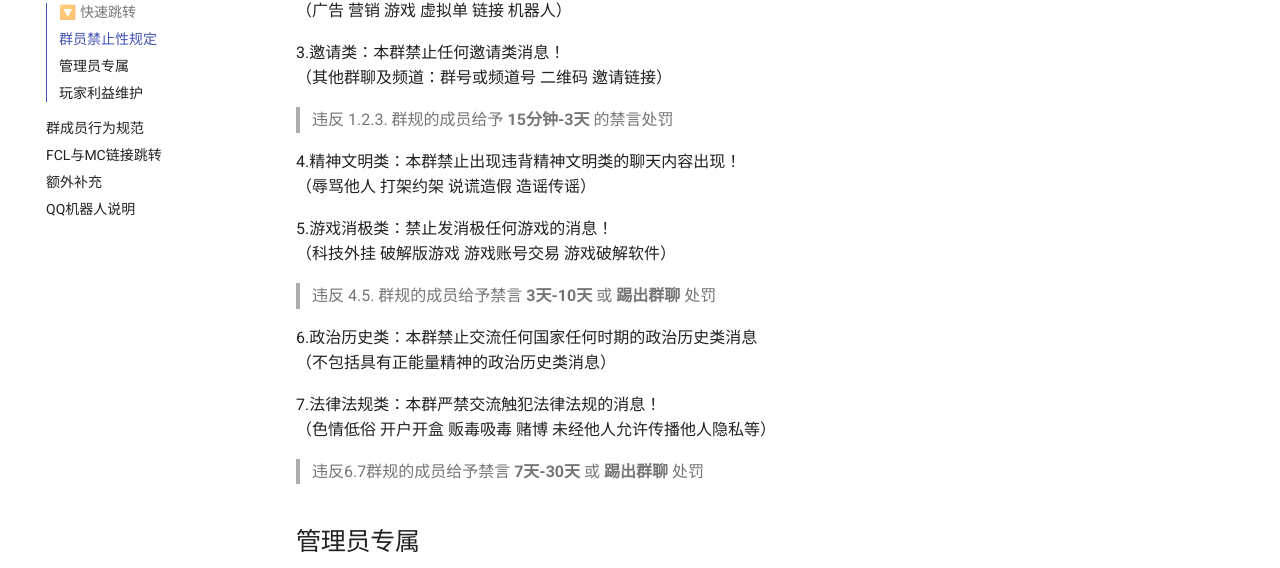
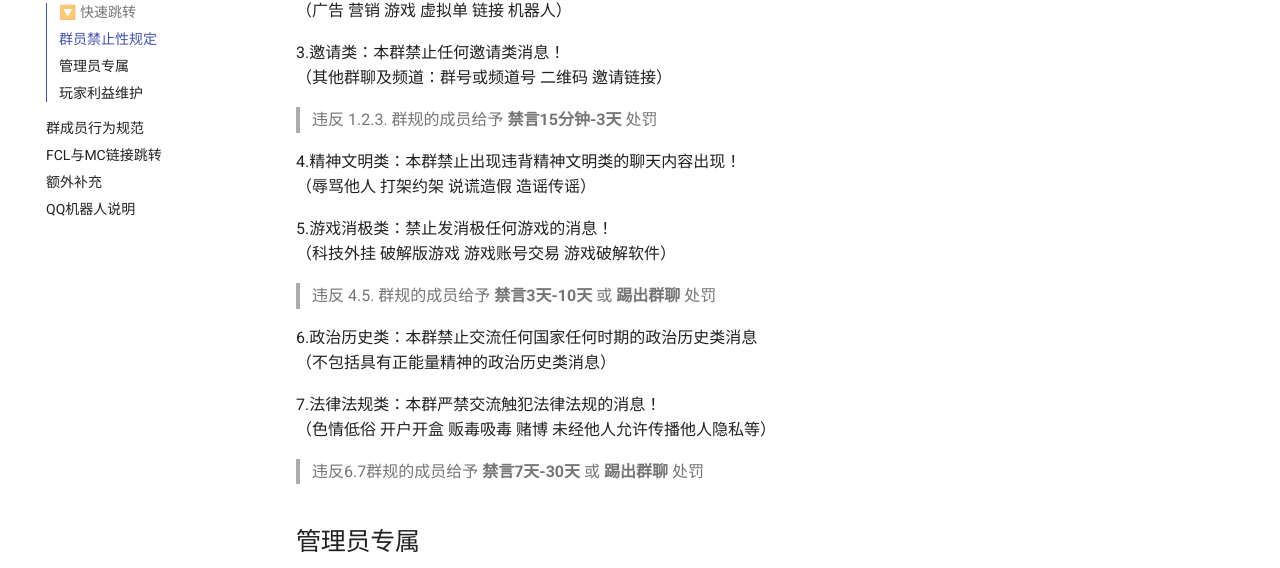
Before and after one commit to WaterGodFurina/WaterGodFurina.github.io, an MkDocs documentation site: the page built from docs/details.md, in a window 1280 px wide and 900 px high, scrolled down 354 px. Shown: the part 150-718 px from the top of the window. Built offline with MkDocs 1.6.1 and Material for MkDocs 9.7.7, drawn with Linux system fonts in a browser that asks for light colours.

Commit message:
Clarify penalties for group rule violations
Rephrase penalties for violating group rules in the document.

```diff
--- a/docs/details.md
+++ b/docs/details.md
@@ -13,21 +13,21 @@
 
 3.邀请类：本群禁止任何邀请类消息！
 （其他群聊及频道：群号或频道号 二维码 邀请链接）
-> 违反 1.2.3. 群规的成员给予 **15分钟-3天** 的禁言处罚
+> 违反 1.2.3. 群规的成员给予 **禁言15分钟-3天** 处罚
 
 4.精神文明类：本群禁止出现违背精神文明类的聊天内容出现！
 （辱骂他人 打架约架 说谎造假 造谣传谣）
 
 5.游戏消极类：禁止发消极任何游戏的消息！
 （科技外挂 破解版游戏 游戏账号交易 游戏破解软件）
-> 违反 4.5. 群规的成员给予禁言 **3天-10天** 或 **踢出群聊** 处罚
+> 违反 4.5. 群规的成员给予 **禁言3天-10天** 或 **踢出群聊** 处罚
 
 6.政治历史类：本群禁止交流任何国家任何时期的政治历史类消息
 （不包括具有正能量精神的政治历史类消息）
 
 7.法律法规类：本群严禁交流触犯法律法规的消息！
 （色情低俗 开户开盒 贩毒吸毒 赌博 未经他人允许传播他人隐私等）
-> 违反6.7群规的成员给予禁言 **7天-30天** 或 **踢出群聊** 处罚
+> 违反6.7群规的成员给予 **禁言7天-30天** 或 **踢出群聊** 处罚
 
 ##管理员专属 {:#2}
 1.管理员不得带头违反群规
```
